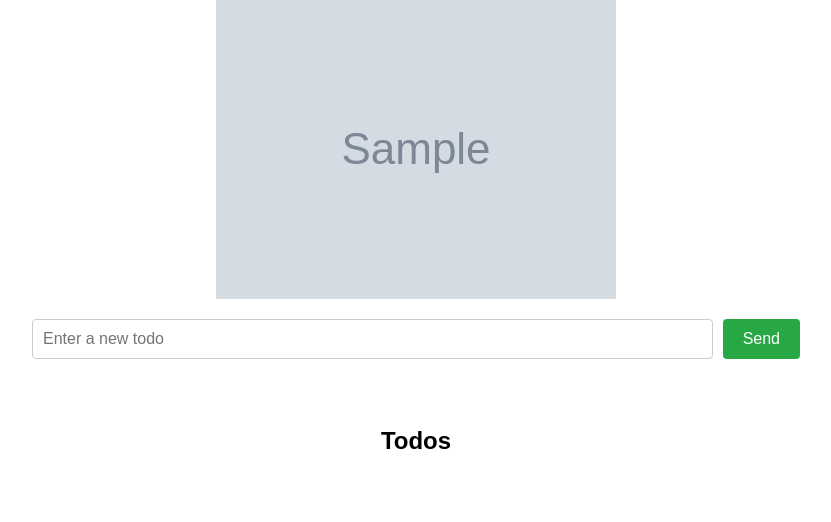
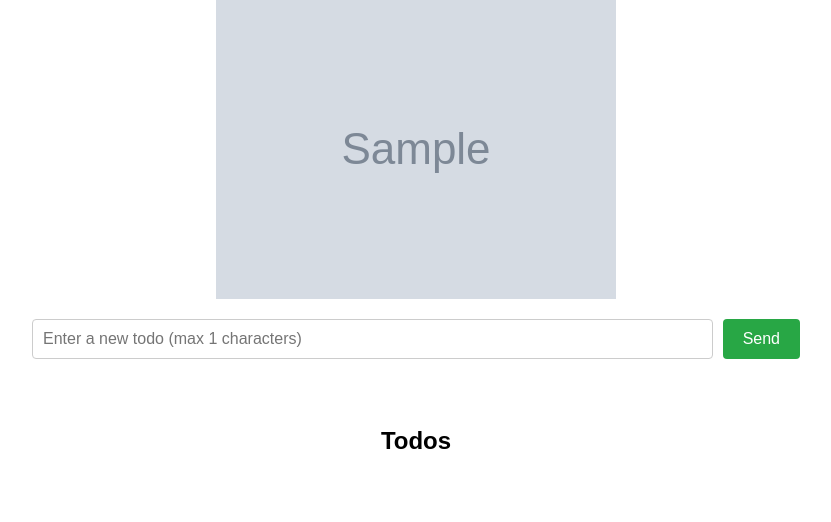
Before and after one commit to v-bulynkin/devops-with-kubernetes-2026, a Flask app: template project/todo-app/templates/index.html in a window 1280 px wide. Shown: the part 99-621 px from the top of the page, without its empty margins (224-1055 px from the left). Run offline with Flask 3, Linux system fonts and the light colour scheme; the template is opened without the code that fills it: most values are stand-ins (such as "Sample title", 1, 10 or a date in 2020); grey boxes marked "Sample" are stand-in pictures; parts of the project's set-up code (start-up, migrations or seed data) failed here and were passed over.

Commit message:
fix placeholder

```diff
--- a/project/todo-app/templates/index.html
+++ b/project/todo-app/templates/index.html
@@ -111,7 +111,7 @@
 
     <!-- Input field -->
     <div class="input-container">
-        <input type="text" id="todo-input" placeholder="Enter a new todo">
+        <input type="text" id="todo-input" placeholder="Enter a new todo (max {{ todo_max_length }} characters)">
         <button id="send-btn" class="send-btn">Send</button>
     </div>
     <div id="error-message" style="color: red; text-align: center; margin-bottom: 10px; min-height: 1.2em; font-size: 0.9rem;"></div>
```
